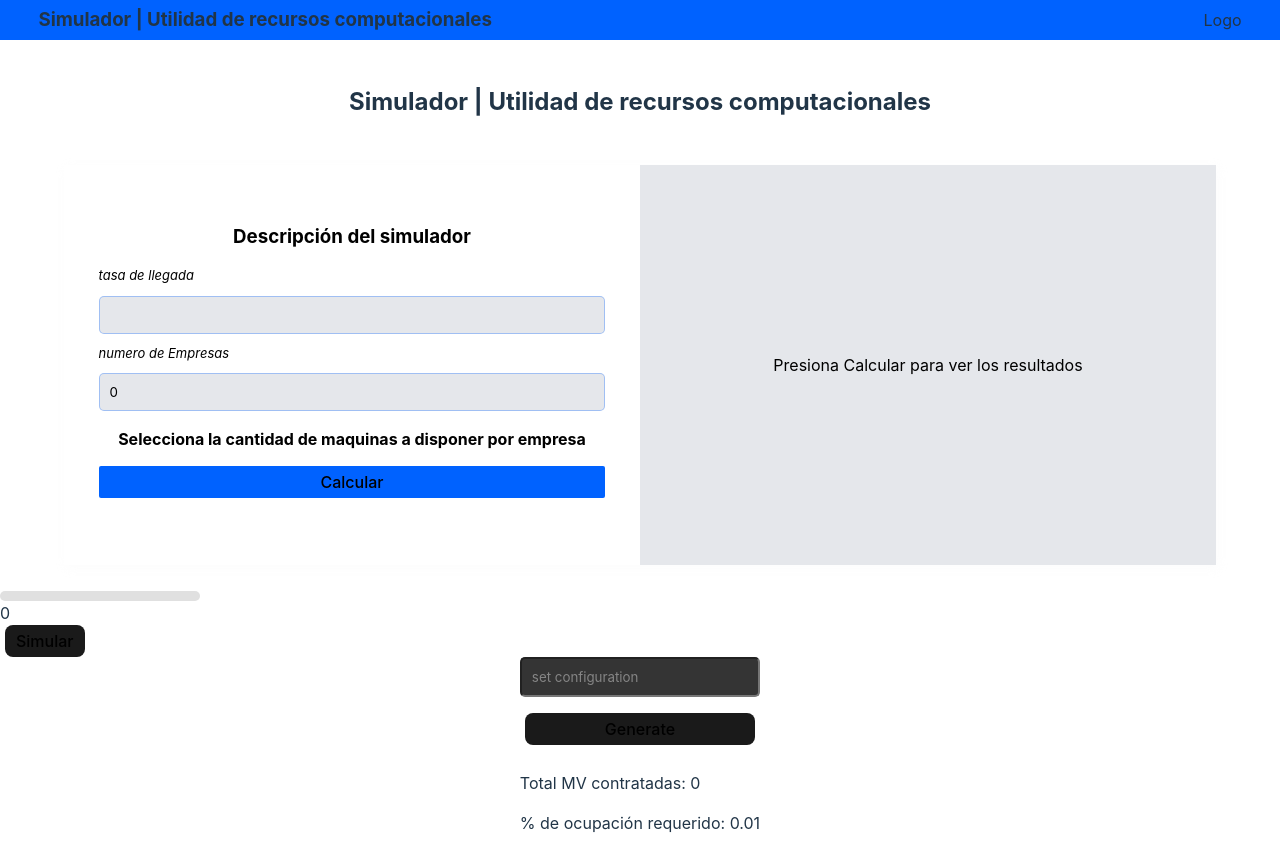
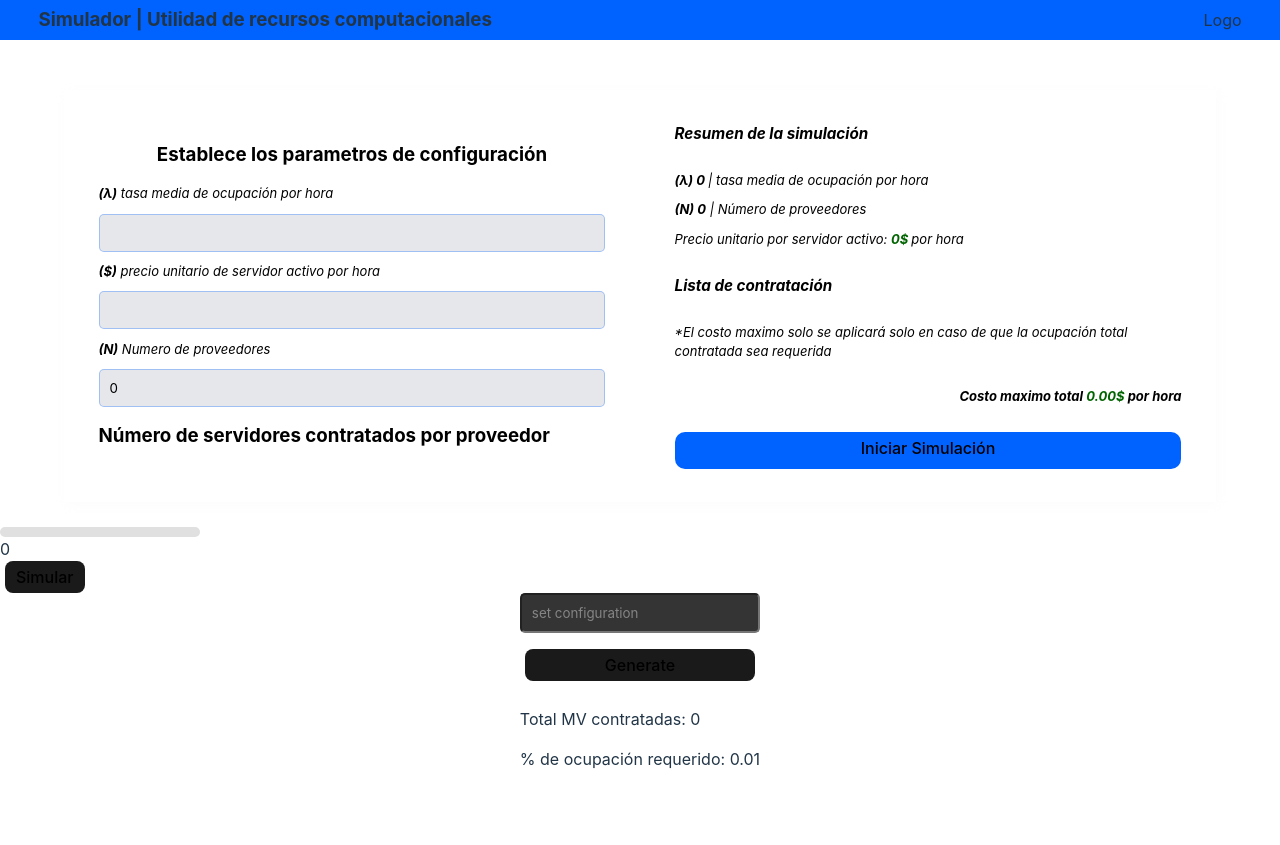
Before and after one commit to JannCarloMoreno/teoria_de_juegos, a React (Vite) app: page / in a window 1280 px wide. After the commit the page ends 800 px from the top, so only its background shows below. Built offline with nearby package versions, Linux system fonts and the light colour scheme.

Commit message:
simulator front completed

```diff
--- a/src/components/UI/templates/landingPage/index.jsx
+++ b/src/components/UI/templates/landingPage/index.jsx
@@ -23,7 +23,7 @@ import Sincronizacion from "../../../organisms/sincronizacion";
         <section className="main">
           <Header />
           <section className="main__title">
-            <h2>Simulador | Utilidad de recursos computacionales</h2>
+
           </section>
           <Simulator sendlambda={recieveLambda}/>
           <Sincronizacion lambda={lambda}/>
--- a/src/components/organisms/simulator/index.jsx
+++ b/src/components/organisms/simulator/index.jsx
@@ -1,41 +1,96 @@
+import Button from "../../atoms/button";
 import "./styles.css";
 import { useEffect, useState } from "react";
 
 export default function Simulator({ sendlambda }) {
+
+  const [valoresCompanias, setValoresCompanias] = useState([]); //array de int
+  const [precioUnitario, setPrecioUnitario] = useState(0);
   const [numCompanies, setNumCompanies] = useState(0);
+  const [lambda, setLambda] = useState(0);
+  const [costoTotal, setCostoTotal] = useState();
 
-  const handleNumCompanies = (event) => {
-    setNumCompanies(event.target.value);
-  };
-
-  const labelCompanies = Array.from({ length: numCompanies }, (_, index) => (
-    <label className="simulator__config--labelHor" key={index}>
-      Empresa {index + 1}:
-      <input type="text" />
-    </label>
-  ));
-
-  const [lambda, setLambda] = useState(0);
 
   const handleLambda = (event) => {
     setLambda(event.target.value);
   };
 
+  const handleNumCompanies = (event) => {
+    setValoresCompanias([])
+    setNumCompanies(event.target.value);
+  };
+
+  const handleServersPerCompanies = (event, index) => {
+    const newValues = [...valoresCompanias];
+    newValues[index] = +event.target.value;
+    setValoresCompanias(newValues);
+  }
+
+  const handlePrecioUnitario = (event) => {
+    setPrecioUnitario(event.target.value);
+  }
+
+
+  const calculateTotalCost = () => {
+    const totalCost = valoresCompanias.reduce(
+      (acc, currentValue) => acc + currentValue * precioUnitario,
+      0
+    );
+    console.log("Costo máximo total:", totalCost);
+  };
+
+  const labelCompanies = Array.from({ length: numCompanies }, (_, index) => (
+    <label className="simulator__config--labelHor" key={index}>
+      Compañía {index + 1}:
+      <input type="text" onChange={(event) => handleServersPerCompanies(event, index)}/>
+      {}
+    </label>
+  ));
+
+
+
+  const contractedCompanies = Array.from({ length: valoresCompanias.length }, (_, index) => {
+
+    let aux = valoresCompanias[index]*precioUnitario
+
+    return (
+    <tr key={index}>
+      <td className="company">Compañía {index + 1}</td>
+      <td className="servers">{valoresCompanias[index]} servidores</td>
+      <td className="price"> {aux.toFixed(2)} $</td>
+    </tr>
+  )
+});
+
   useEffect(() => {
     sendlambda(lambda);
   }, [lambda]);
 
+  useEffect(() => {
+    const totalCost = valoresCompanias.reduce(
+      (acc, currentValue) => acc + currentValue * precioUnitario,
+      0
+    );
+    setCostoTotal(totalCost);
+  }, [valoresCompanias, precioUnitario]);
+
+
   return (
     <div className="simulator">
       <section className="simulator__config">
-        <h3>Descripción del simulador</h3>
+        <h3>Establece los parametros de configuración</h3>
         <section>
           <label htmlFor="" className="simulator__config--labelVer">
-            tasa de llegada
+          <span><b>(λ)</b> tasa media de ocupación por hora</span>
             <input type="number" onChange={handleLambda} />
           </label>
           <label htmlFor="" className="simulator__config--labelVer">
-            numero de Empresas
+          <span><b>($)</b> precio unitario de servidor activo por hora</span>
+            <input type="number" onChange={handlePrecioUnitario} />
+          </label>
+          <label htmlFor="" className="simulator__config--labelVer">
+
+            <span><b>(N)</b> Numero de proveedores</span>
             <input
               type="number"
               min={0}
@@ -45,22 +100,82 @@ export default function Simulator({ sendlambda }) {
           </label>
         </section>
         <section className="simulator__config__companies">
-          <h4>Selecciona la cantidad de maquinas a disponer por empresa</h4>
+
+          <label htmlFor="" className="simulator__config__companies">
+
+          <h3>Número de servidores contratados por proveedor</h3>
+
+          </label>
           {numCompanies != 0 && (
             <>
               <section className="simulator__config__companies__titles">
-                <p>Lista de Empresas</p>
-                <p>MV por Empresa</p>
+                <p>Lista de Proveedores</p>
+                <p>Servidores</p>
               </section>
               {labelCompanies}
             </>
           )}
-          <button>Calcular</button>
         </section>
       </section>
-      <section className="simulator__results">
-        <p>Presiona Calcular para ver los resultados</p>
+
+      <section className="simulator__config top">
+
+      <label htmlFor="" className="simulator__config--labelVer">
+
+            <h3>Resumen de la simulación</h3>
+           </label>
+
+        <section>
+          <label htmlFor="" className="simulator__config--labelVer">
+          <span><b>(λ)  {lambda} </b> | tasa media de ocupación por hora</span>
+
+          </label>
+          <label htmlFor="" className="simulator__config--labelVer">
+
+            <span><b>(N)  {numCompanies}</b> | Número de proveedores</span>
+           <span>Precio unitario por servidor activo: <b style={{color: "darkgreen"}}>{precioUnitario}$ </b>por hora</span>
+          </label>
+        </section>
+        <section className="simulator__config__companies">
+
+          <label htmlFor="" className="simulator__config--labelVer">
+
+           <h3>Lista de contratación</h3>
+
+          </label>
+          {numCompanies != 0 && (
+               <table className="table">
+                <thead>
+                  <tr>
+                    <th>Proveedor</th>
+                    <th>Servidores contratados</th>
+                    <th>Costo máximo*</th>
+                  </tr>
+                </thead>
+                <tbody>
+                  {contractedCompanies}
+                </tbody>
+              </table>
+          )}
+
+            <label htmlFor="" className="simulator__config--labelVer">
+
+            <span>*El costo maximo solo se aplicará solo en caso de que la ocupación total contratada sea requerida</span>
+
+           </label>
+
+           <label htmlFor="" className="simulator__config--labelVer">
+
+            <h4 style={{textAlign: "right"}}>Costo maximo total <b style={{color: "darkgreen"}}>{costoTotal?.toFixed(2)}$ </b>por hora</h4>
+
+           </label>
+
+          <button className="init_sim" style={{borderRadius: "10px", paddingBottom: "30px"}} >Iniciar Simulación</button>
+
+
+        </section>
       </section>
+
     </div>
   );
 }
--- a/src/components/organisms/simulator/styles.css
+++ b/src/components/organisms/simulator/styles.css
@@ -42,6 +42,10 @@ input::-webkit-inner-spin-button {
   text-align: center;
 }
 
+.top {
+  justify-content: start;
+}
+
 .simulator__config--labelVer {
   display: flex;
   flex-direction: column;
@@ -53,6 +57,18 @@ input::-webkit-inner-spin-button {
   font-style: italic;
 }
 
+.simulator__config--contracted {
+  display: flex;
+  flex-direction: column;
+  margin: 2% 0;
+  gap: 10px;
+  width: 100%;
+  text-align: start;
+  font-size: medium;
+
+}
+
+
 .simulator__config--labelHor {
   display: flex;
   align-items: center;
@@ -63,7 +79,7 @@ input::-webkit-inner-spin-button {
 .simulator__config__companies {
   display: flex;
   flex-direction: column;
-  align-items: center;
+  align-items: flex-start;
   gap: 5px;
 }
 
@@ -92,3 +108,44 @@ input::-webkit-inner-spin-button {
   justify-content: center;
   background: #e5e7eb;
 }
+
+.init_sim:hover {
+  background: darkgreen;
+}
+
+.table {
+  width: 100%;
+  border-collapse: collapse;
+}
+
+.table th,
+.table td {
+  padding: 8px;
+  text-align: center;
+  border-bottom: 1px solid #ddd;
+}
+
+.table th {
+  background-color: #f2f2f2;
+}
+
+.table tr:nth-child(even) {
+  background-color: #f9f9f9;
+}
+
+.table tr:hover {
+  background-color: #f5f5f5;
+}
+
+.table .company {
+
+}
+
+.table .servers {
+  text-align: center;
+}
+
+.table .price {
+  color: darkgreen;
+  text-align: center;
+}
```
